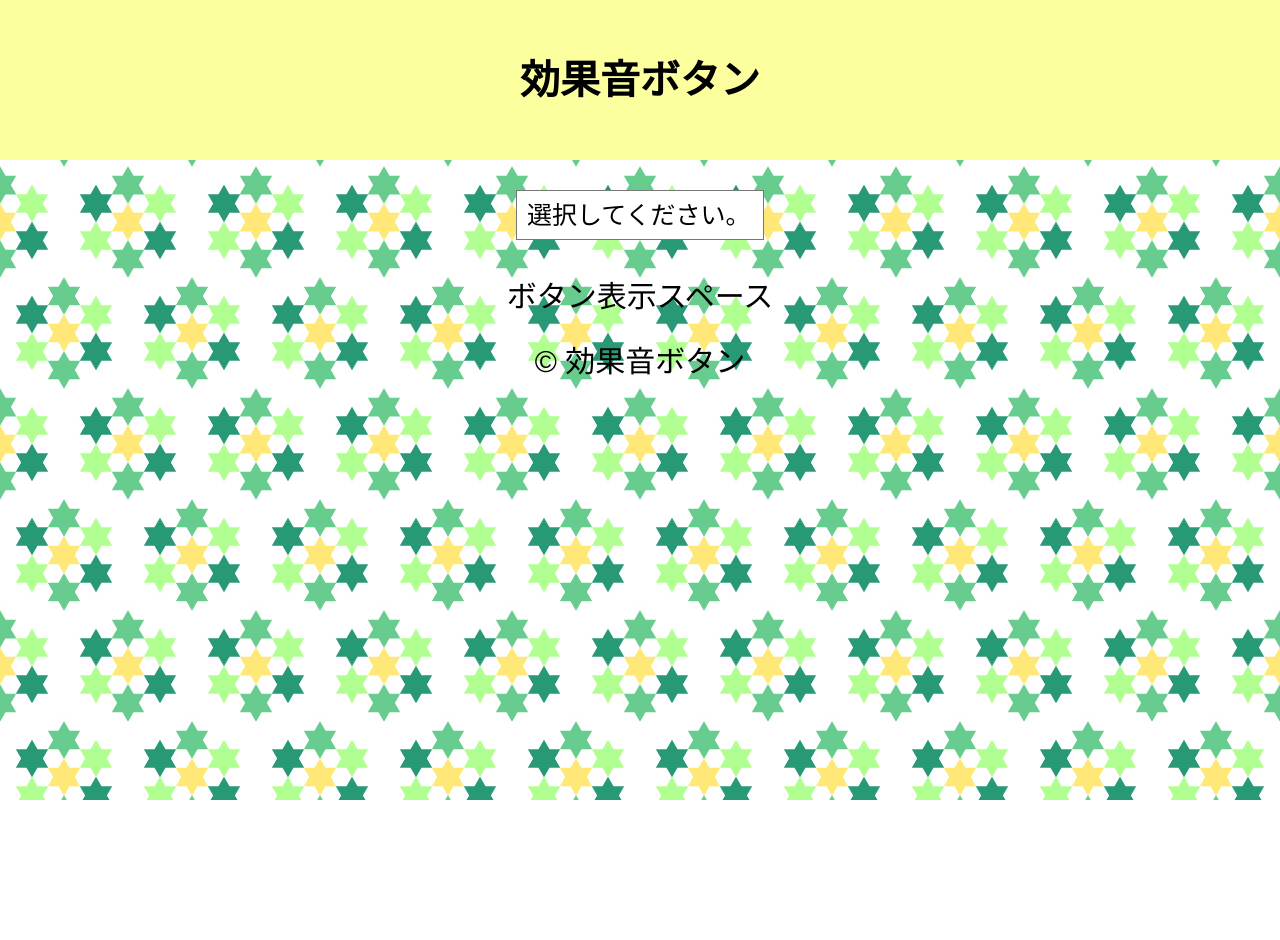
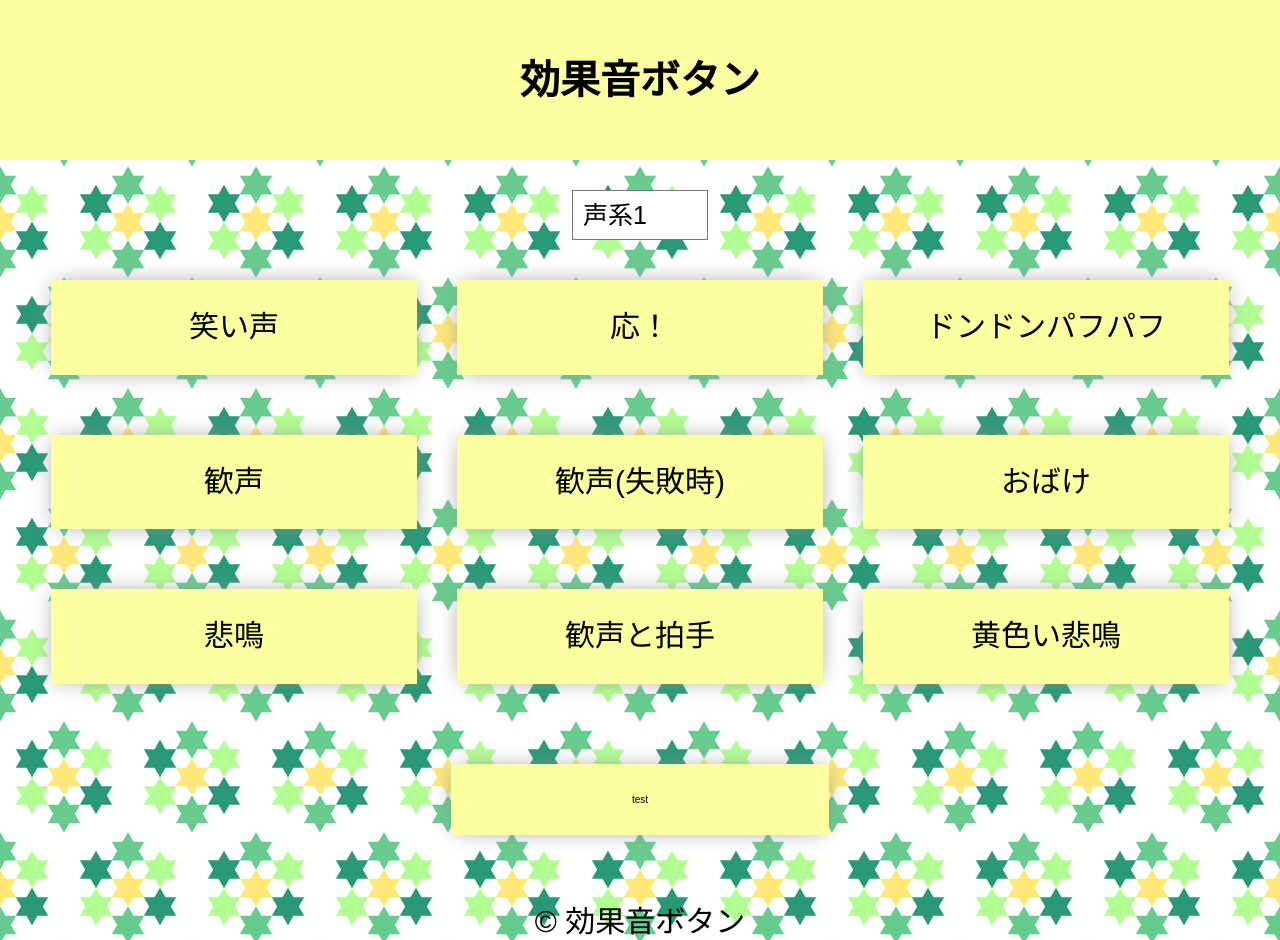
Before and after one commit to syab-syab/reactSoundEffectBtn, a React (Create React App) app: page / in a window 1280 px wide. Before the commit the page ends 800 px from the top, so only its background shows below. Built offline with nearby package versions, Linux system fonts and the light colour scheme.

Commit message:
再生、クラス付け外しのロジック実装をすること

```diff
--- a/src/App.tsx
+++ b/src/App.tsx
@@ -1,8 +1,164 @@
-import React from 'react';
-import logo from './logo.svg';
+import React, { useState } from 'react';
 import './App.css';
 
 function App() {
+  type Sound = {
+    id: number
+    content: string
+  }
+
+  // 各フォルダの音声ファイル名
+  // const voice1: Array<string> = ["笑い声", "応！", "ドンドンパフパフ", "歓声",
+  //                               "歓声(失敗時)", "おばけ", "悲鳴", "歓声と拍手", "黄色い悲鳴"];
+  const voice1: Array<Sound> =
+  [
+    {id: 1, content:  "笑い声"},
+    {id: 2, content: "応！"},
+    {id: 3, content: "ドンドンパフパフ"},
+    {id: 4, content: "歓声"},
+    {id: 5, content: "歓声(失敗時)"},
+    {id: 6, content: "おばけ"},
+    {id: 7, content: "悲鳴"},
+    {id: 8, content: "歓声と拍手"},
+    {id: 9, content: "黄色い悲鳴"}
+  ]
+
+  // const voice2: Array<string>  = ["犬", "牛", "ウグイス", "オオカミ", "ゾウ", "ニワトリ",
+  //                                 "ブタ", "ライオン", "猫",  "馬"];
+
+  const voice2: Array<Sound> =
+  [
+    {id: 1, content: "犬"},
+    {id: 2, content: "牛"},
+    {id: 3, content: "ウグイス"},
+    {id: 4, content: "オオカミ"},
+    {id: 5, content: "ゾウ"},
+    {id: 6, content: "ニワトリ"},
+    {id: 7, content: "ブタ"},
+    {id: 8, content: "ライオン"},
+    {id: 9, content: "猫"},
+    {id: 10, content: "馬"}
+  ]
+
+  // const se1: Array<string>  = ["カーッ", "ジャジャーン", "ビシッ(高)", "ピンポン1", "ピンポン2", "ピンポン3", "不正解", "突撃ラッパ",
+  //                             "ゴング(開始)", "ゴング(終了)", "整い(サウナ)", "ニュータイプ", "ビシッ",  "ピー音", "問題です"];
+
+  const se1: Array<Sound> =
+  [
+    {id: 1, content: "カーッ"},
+    {id: 2, content: "ジャジャーン"},
+    {id: 3, content: "ビシッ(高)"},
+    {id: 4, content: "ピンポン1"},
+    {id: 5, content: "ピンポン2"},
+    {id: 6, content: "ピンポン3"},
+    {id: 7, content: "不正解"},
+    {id: 8, content: "突撃ラッパ"},
+    {id: 9, content: "ゴング(開始)"},
+    {id: 10, content: "ゴング(終了)"},
+    {id: 11, content: "整い(サウナ)"},
+    {id: 12, content: "ニュータイプ"},
+    {id: 13, content: "ビシッ"},
+    {id: 14, content: "ピー音"},
+    {id: 15, content: "問題です"}
+  ];
+
+  // const se2: Array<string>  = ["エアーホーン", "カキーン", "チリン", "デン！", "ドラ", "ドーン", "拍手", "爆発1", "爆発2", "鳩時計",
+  //                             "カウントダウン", "シャキーン", "テロン♪", "ドキドキ", "ドラムロール", "バーン", "ファンファーレ",  "衝撃",  "パフ",];
+
+  const se2: Array<Sound> =
+  [
+    {id: 1, content: "エアーホーン"},
+    {id: 2, content: "カキーン"},
+    {id: 3, content: "チリン"},
+    {id: 4, content: "デン！"},
+    {id: 5, content: "ドラ"},
+    {id: 6, content: "ドーン"},
+    {id: 7, content: "拍手"},
+    {id: 8, content: "爆発1"},
+    {id: 9, content: "爆発2"},
+    {id: 10, content: "鳩時計"},
+    {id: 11, content: "カウントダウン"},
+    {id: 12, content: "シャキーン"},
+    {id: 13, content: "テロン♪"},
+    {id: 14, content: "ドキドキ"},
+    {id: 15, content: "ドラムロール"},
+    {id: 16, content: "バーン"},
+    {id: 17, content: "ファンファーレ"},
+    {id: 18, content: "衝撃"},
+    {id: 19, content: "パフ"},
+  ];
+
+  // const se3: Array<string>  = ["ガブッ", "ボヨン", "ポカン", "縮む", "伸びる", "切り替え",];
+
+  const se3: Array<Sound> =
+  [
+    {id: 1, content: "ガブッ"},
+    {id: 2, content: "ボヨン"},
+    {id: 3, content: "ポカン"},
+    {id: 4, content: "縮む"},
+    {id: 5, content: "伸びる"},
+    {id: 6, content: "切り替え"},
+  ];
+
+  // const danger: Array<string>  = ["おなら1", "おなら2", "脱糞1", "脱糞2"];
+
+  const danger: Array<Sound>  =
+  [
+    {id: 1, content: "おなら1"},
+    {id: 2, content: "おなら2"},
+    {id: 3, content: "脱糞1"},
+    {id: 4, content: "脱糞2"}
+  ];
+
+  // ローカルに保存してあるキーの有無
+  const localGenre = (): string => {
+    const tmp = localStorage.getItem("local-selected-genre")
+    if (!tmp) {
+      return "0"
+    } else {
+      return tmp
+    }
+  }
+
+  // 選ばれた効果音のジャンル
+  const [genre, setGenre] = useState<string>(localGenre)
+
+  // セレクトタグの変更に反応
+  const handleChange = (e: React.ChangeEvent<HTMLSelectElement>): void => {
+    localStorage.setItem("local-selected-genre", e.target.value)
+    setGenre(e.target.value)
+  }
+
+  // 選ばれたジャンルによって表示するボタンを変更する
+  const selectedSounds = (val: string): Array<Sound> => {
+    switch (val) {
+      case "0":
+        return voice1
+      case "1":
+        return voice2
+      case "2":
+        return se1
+      case "3":
+        return se2
+      case "4":
+        return se3
+      case "5":
+        return danger
+      default:
+        return voice1
+    }
+  }
+
+  // 表示するボタンの配列
+  const sounds = selectedSounds(genre)
+
+
+  // クリックしたら音を再生+activeクラスを付与
+  const handleClick = (): void => {
+    console.log("test")
+  }
+
+
   return (
     <div className="App">
       <header className="header">
@@ -10,8 +166,7 @@
       </header>
 
       <main className="container">
-        <select name="" id="sound-select" className="sound-select">
-          <option value="" selected>選択してください。</option>
+        <select name="" id="sound-select" className="sound-select" onChange={handleChange}>
           <option value="0">声系1</option>
           <option value="1">声系2</option>
           <option value="2">SE1</option>
@@ -20,7 +175,18 @@
           <option value="5">悪用禁止!!</option>
         </select>
         <div className="sound-effect-button-space" id="sound-effect-button-space">
-          ボタン表示スペース
+          {
+            sounds.map(s => {
+              return (
+                <div key={s.id} className="sound-effect-button" onClick={handleClick}>
+                  {s.content}
+                </div>
+              )
+            })
+          }
+        </div>
+        <div className="sound-effect-button">
+          test
         </div>
       </main>
 
```
